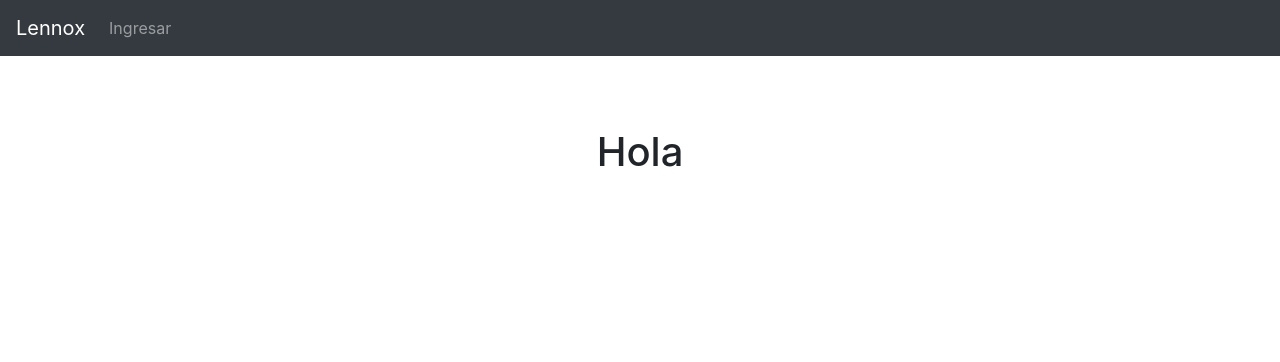
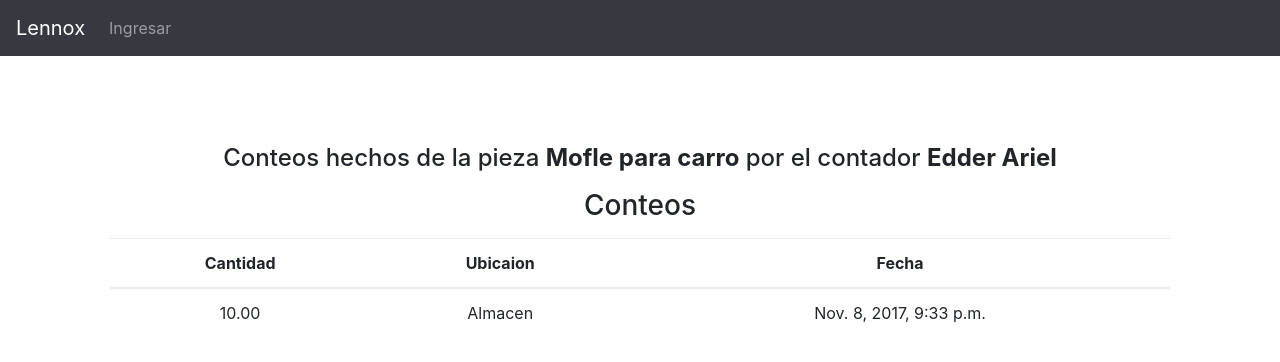
Before and after one commit to ariellsantos/conteos_ciclocos, a Django app: a page that uses conteo_ciclico/templates/conteo_ciclico/conteos/cantidad_conteos.html in a window 1280 px wide. Shown: the top 362 px of the page. Run offline with Django 3.2, Linux system fonts and the light colour scheme; data comes from the database, SQL or seed files in the repository; both versions use the stored data as it was after the commit; some libraries are stand-ins or nearby versions.

Commit message:
Lista los conteos hechos

```diff
--- a/conteo_ciclico/models/cantidad_conteo.py
+++ b/conteo_ciclico/models/cantidad_conteo.py
@@ -12,7 +12,7 @@ class CantidadConteo(models.Model):
 
 
     def __str__(self):
-        pass
+        return "Conteo: {} Cantidad: {}".format(self.conteo, self.cantidad)
 
     class Meta:
         verbose_name = 'CantidadConteo'
--- a/conteo_ciclico/templates/conteo_ciclico/conteos/cantidad_conteos.html
+++ b/conteo_ciclico/templates/conteo_ciclico/conteos/cantidad_conteos.html
@@ -4,7 +4,27 @@
 {% block container %}
     <div class="row">
         <div class="col col-sm-12 col-md-12 col-lg-12">
-            <h1>Hola</h1>
+            <p><h4>Conteos hechos de la pieza <span style="font-weight: bold;">{{conteo.pieza}}</span> por el contador <span style="font-weight: bold;">{{conteo.contador.first_name}}</span></h4></p>
+
+            <p><h3>Conteos</h3></p>
+            <table class="table">
+                <thead>
+                    <tr>
+                        <th>Cantidad</th>
+                        <th>Ubicaion</th>
+                        <th>Fecha</th>
+                    </tr>
+                </thead>
+                <tbody>
+                    {% for cantidad in cantidades %}
+                        <tr>
+                            <td>{{cantidad.cantidad}}</td>
+                            <td>{{cantidad.ubicacion}}</td>
+                            <td>{{cantidad.fecha}}</td>
+                        </tr>
+                    {% endfor %}
+                </tbody>
+            </table>
         </div>
     </div>
 {% endblock container %}
--- a/conteo_ciclico/urls.py
+++ b/conteo_ciclico/urls.py
@@ -6,5 +6,6 @@ app_name = "conteo_ciclico"
 urlpatterns = [
     url('^$', views.index, name="dashboard" ),
     url('^conteos/(?P<estatus>[\w\-]+)/$', views.conteos, name="conteos"),
-    url('^cantidad_conteso/(?P<pk>\d+)/$', views.cantidad_conteos, name="cantidad_conteos")
+    url('^cantidad_conteso/(?P<pk>\d+)/$', views.cantidad_conteos, name="cantidad_conteos"),
+    url('^anadir_conteos/(?P<pk>\d+)/$', views.add_conteos, name="anadir_conteos"),
 ]
--- a/conteo_ciclico/views.py
+++ b/conteo_ciclico/views.py
@@ -35,4 +35,16 @@ def conteos(request, estatus=None):
 
 
 def cantidad_conteos(request, pk):
-    return render(request, 'conteo_ciclico/conteos/cantidad_conteos.html')
+    conteo = Conteo.objects.get(pk=pk)
+    cantidades_conteo = CantidadConteo.objects.filter(conteo=conteo)
+
+    context = {
+        'conteo': conteo,
+        'cantidades': cantidades_conteo,
+    }
+
+    return render(request, 'conteo_ciclico/conteos/cantidad_conteos.html', context)
+
+
+def add_conteos(request, pk):
+    pass
```
Also changed, not shown: conteo_ciclico/templates/conteo_ciclico/conteos/conteos.html (+7 -1 lines), db.sqlite3, 3 other files.
